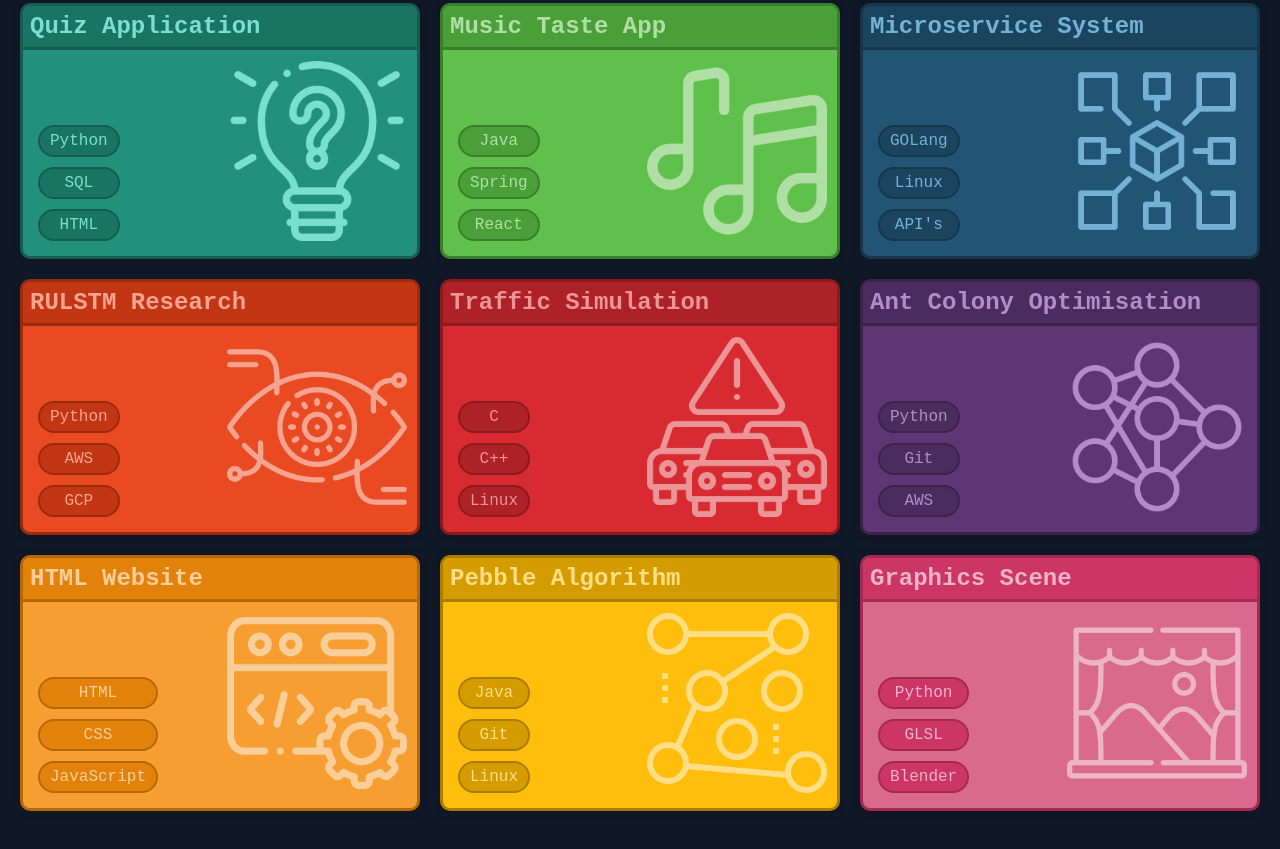
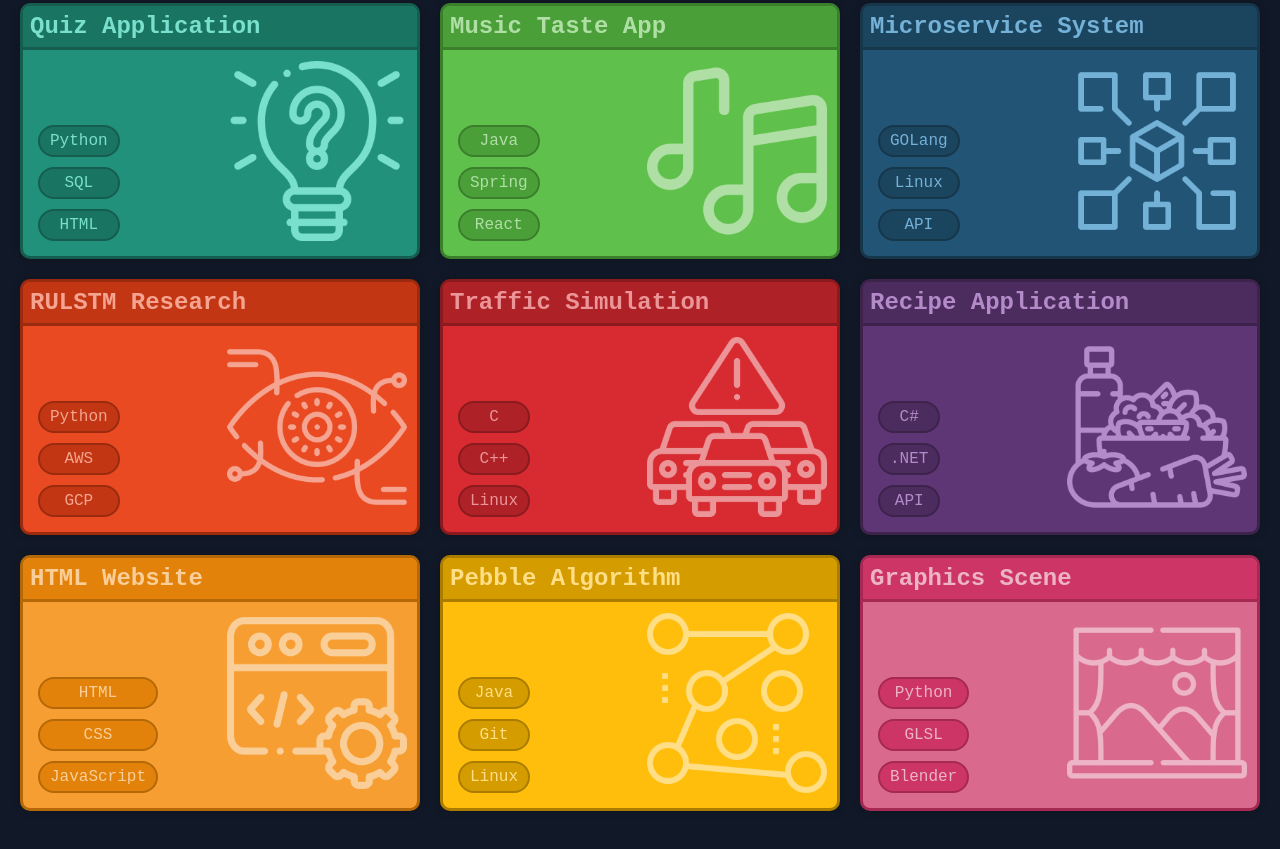
Before and after one commit to oliciep/oliciep.github.io, a plain HTML site: page index.html in a window 1280 px wide. Shown: the part 971-1820 px from the top of the page. Drawn offline with nearby package versions, Linux system fonts and the light colour scheme.

Commit message:
Replaced ACO with Recipe App in Projects

```diff
--- a/index.html
+++ b/index.html
@@ -97,7 +97,7 @@
                         <div class="tags">
                             <span class="tag tag3 text3">GOLang</span>
                             <span class="tag tag3 text3">Linux</span>
-                            <span class="tag tag3 text3 ">API's</span>
+                            <span class="tag tag3 text3 ">API</span>
                         </div>
                     </div>
                     <div class ="image-container">
@@ -159,6 +159,7 @@
                     </div>
                 </div>
             </div>
+            <!--
             <div class="project-card in-cont border6 card6">
                 <div class="project-header">
                     <div class ="project-info">
@@ -178,6 +179,29 @@
                     <p class="description"><span style="color: yellow; font-style: italic;">Python</span> based ant colony optimisation algorithm, that tackles the travelling salesman problem. Implements a graph based solution to find the best fitness value using 1000 iterations of the ACO algorithm.</p>
                     <div class="link-container">
                         <a class="text6" href="https://github.com/oliciep/Ant_Colony_Optimisation" target="_blank"><i>GitHub Repository</i></a>
+                    </div>
+                </div>
+            </div>
+            -->
+            <div class="project-card in-cont border6 card6">
+                <div class="project-header">
+                    <div class ="project-info">
+                        <h2 class="title tag6 text6">Recipe Application</h2>
+                        <div class="tags">
+                            <span class="tag tag6 text6">C#</span>
+                            <span class="tag tag6 text6">.NET</span>
+                            <span class="tag tag6 text6">API</span>
+                        </div>
+                    </div>
+                    <div class ="image-container">
+                        <img src="images/cards/recipe.png" alt="Project 5" class="project-image">
+                    </div>
+                </div>
+                <div class="project-details tag6">
+                    <h2 class="text6">Recipe Radar Application</h2>
+                    <p class="description"><span style="color: plum; font-style: italic;">C#</span> based recipe curation application, that gives users recipes based on chosen parameters using an API. Includes a responsive user interface and a complex ingredient filtering system.</p>
+                    <div class="link-container">
+                        <a class="text6" href="https://github.com/oliciep/Recipe_Radar" target="_blank"><i>GitHub Repository</i></a>
                     </div>
                 </div>
             </div>
```
Also changed, not shown: images/cards/recipe.png (added).
